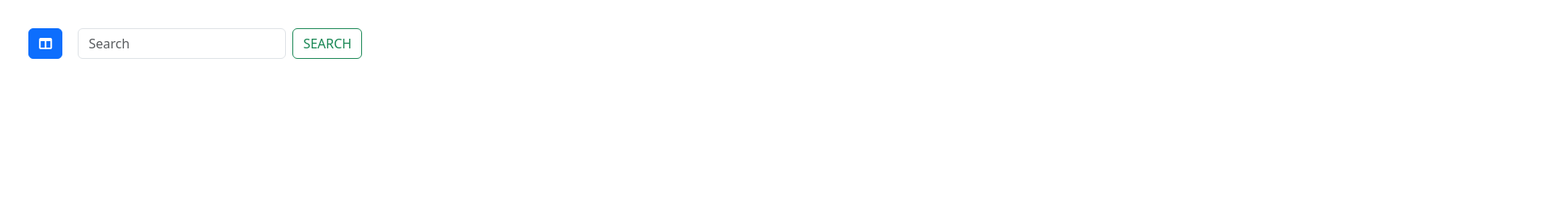
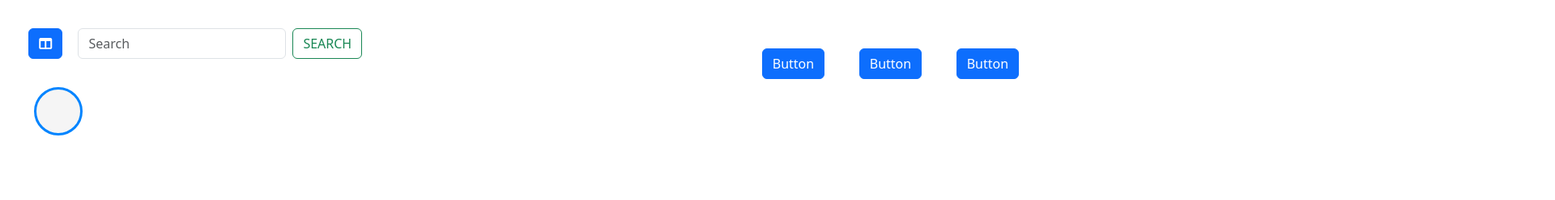
Before and after one commit to Makvi-droid/bs-trial-one, a plain HTML site: page index.html in a window 1280 px wide. Shown: the top 248 px of the page at 81% size, 1920 px wide, since content can reach past the window. Drawn offline with nearby package versions, Linux system fonts and the light colour scheme; a web font is replaced by a local one.

Commit message:
added styles

```diff
--- a/index.html
+++ b/index.html
@@ -30,9 +30,6 @@
         <input class="form-control me-2" type="search" placeholder="Search" aria-label="Search">
         <button class="btn btn-outline-success" type="submit">SEARCH</button>
     </form>
-
-
-
 </div>
 
 
@@ -60,6 +57,15 @@
         </div>
     </div>
 
+    <div class="profile">
+        <div class="profile-pic"></div>
+            <div class="d-grid gap-2 d-md-block">
+                <button class="btn btn-primary" type="button">Button</button>
+                <button class="btn btn-primary" type="button">Button</button>
+                <button class="btn btn-primary" type="button">Button</button>
+            </div>
+    </div>
+
 
     <script src="https://cdn.jsdelivr.net/npm/bootstrap@5.3.3/dist/js/bootstrap.bundle.min.js"
         integrity="sha384-YvpcrYf0tY3lHB60NNkmXc5s9fDVZLESaAA55NDzOxhy9GkcIdslK1eN7N6jIeHz" crossorigin="anonymous">
--- a/style.css
+++ b/style.css
@@ -1,6 +1,10 @@
 :root{
     --normal-font: 'Roboto','Work Sans', 'Titillium Web', 'Roboto Mono', 'Reddit Sans Condensed',
     'Poppins';
+}
+
+body{
+    overflow-x: hidden;
 }
 
 .btn-primary{
@@ -81,3 +85,19 @@
 .offcanvas-list-two li:hover .underline::after {
     transform: scaleX(1);
 }
+
+.profile-pic{
+    width: 60px;          /* Set width */
+    height: 60px;         /* Set height */
+    background-color: whitesmoke;  /* Background color */
+    border-radius: 50%;
+    border: 3px #0084ff solid;  /* This makes it a circle */
+    position: relative;
+    left: 2.6em;
+}
+
+.d-grid{
+    position: relative;
+    left: 72vw;
+    bottom: 10vw;
+}
```
